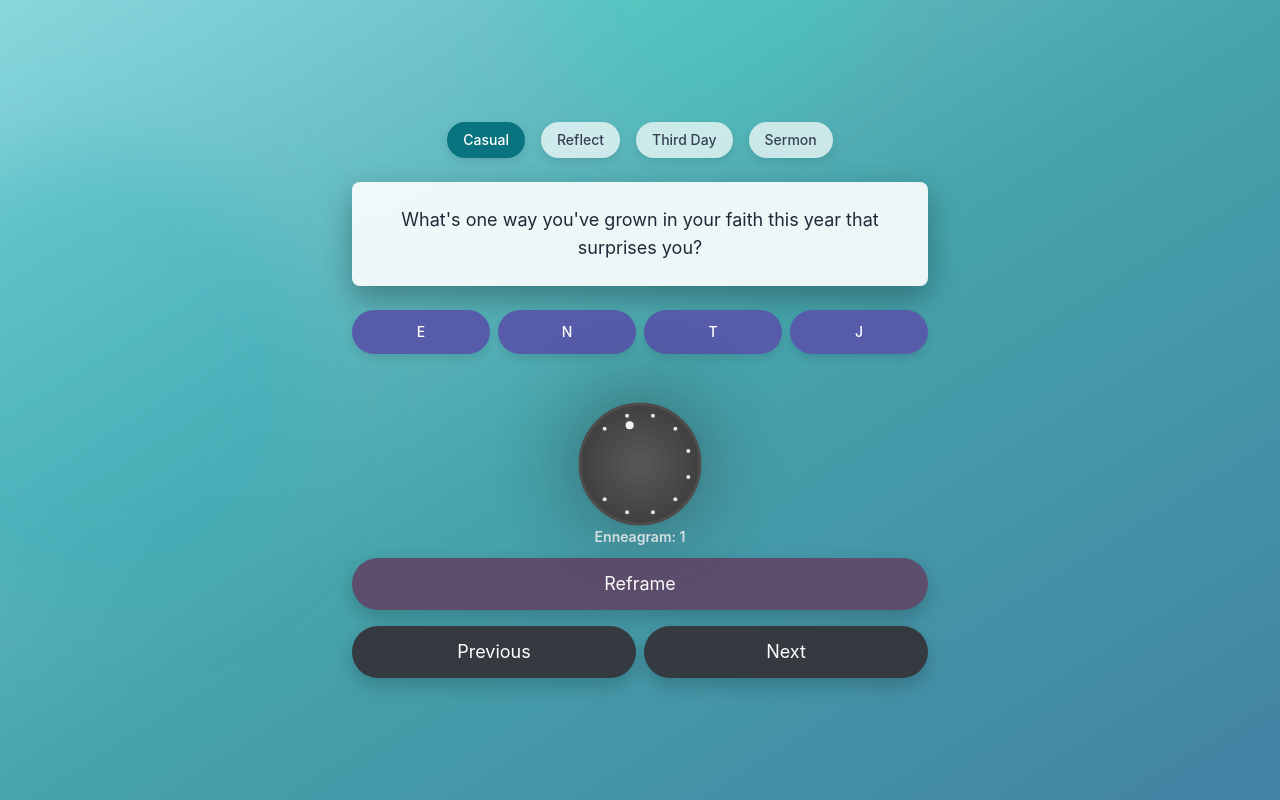
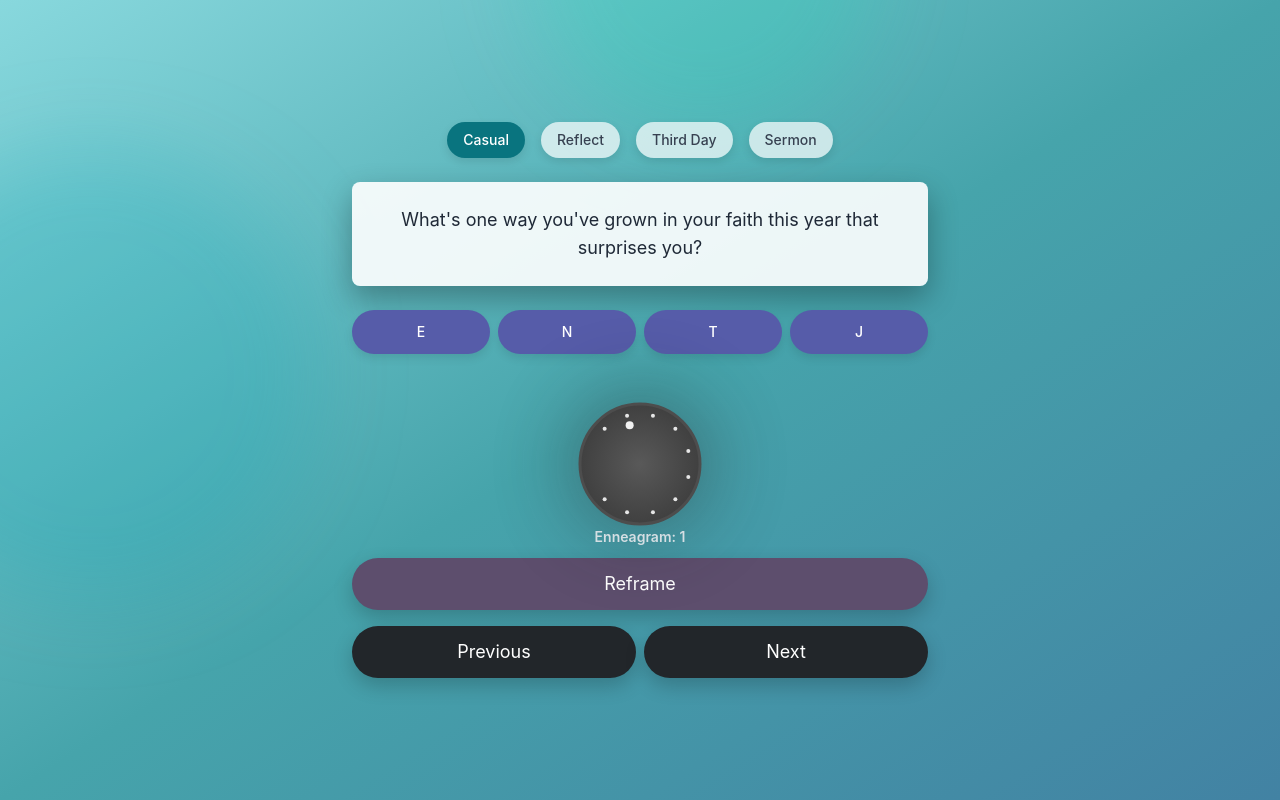
Before and after one commit to Eug-Chua/thoughtful_together, a React (Create React App) app in the folder frontend/: page / in a window 1280 px wide. Built offline with nearby package versions, Linux system fonts and the light colour scheme; a web font is replaced by a local one.

Commit message:
updated colors of 'previous' and 'next' buttons

```diff
--- a/frontend/src/App.js
+++ b/frontend/src/App.js
@@ -276,13 +276,13 @@ function App() {
           <div className="flex justify-between space-x-2">
             <button
               onClick={() => pickQuestion(-1)}
-              className="bounce-click w-full py-3 shadow-medium rounded-full text-white bg-[#343a40] hover:bg-[#495057]"
+              className="bounce-click w-full py-3 shadow-medium rounded-full text-white bg-[#22262a] hover:bg-[#495057]"
             >
               Previous
             </button>
             <button
               onClick={() => pickQuestion(1)}
-              className="bounce-click w-full py-3 shadow-medium rounded-full text-white bg-[#343a40] hover:bg-[#495057]"
+              className="bounce-click w-full py-3 shadow-medium rounded-full text-white bg-[#22262a] hover:bg-[#495057]"
             >
               Next
             </button>
```
